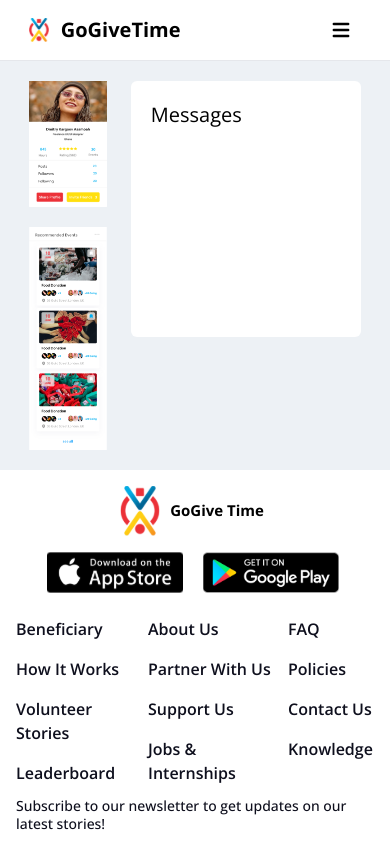
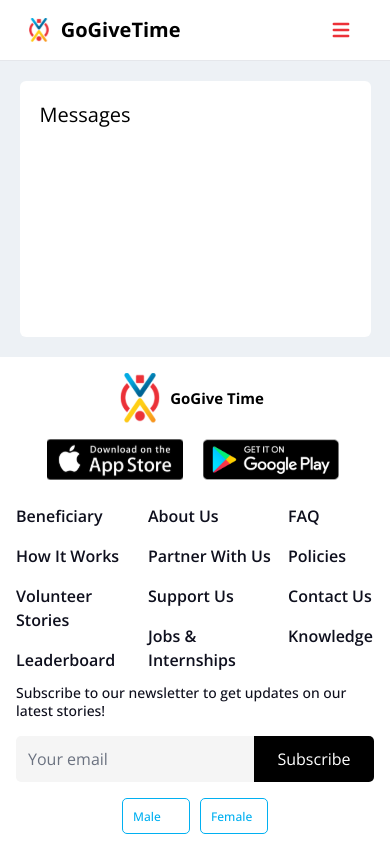
Before and after one commit to IbnSaabs/GoGiveTime, a React (Create React App) app: page /messages in a window 390 px wide. Shown: the top 844 px of the page. Built offline with nearby package versions, Linux system fonts and the light colour scheme.

Commit message:
dasboard layout updates

```diff
--- a/src/components/Dashboard/Header.jsx
+++ b/src/components/Dashboard/Header.jsx
@@ -1,7 +1,10 @@
 import React from "react";
 import { Link, useLocation } from "react-router-dom";
-import logo from "../../assets/ggt_logo.svg";
+import Logo from "./Logo";
+import { HiMenu } from "react-icons/hi";
+import { IoIosClose } from "react-icons/io";
 
+// menu items
 const NavItems = [
   {
     id: 1,
@@ -30,59 +33,56 @@ const NavItems = [
   },
 ];
 
-const Header = () => {
+const Header = (props) => {
+  const [isOpen, setIsOpen] = React.useState(false);
+
   const { pathname } = useLocation();
 
+  const toggleMobileNav = () => {
+    setIsOpen((prev) => !prev);
+  };
+
   return (
-    <nav className="bg-white  sm:px-4 py-2.5 sticky w-full z-20 top-0 border-b border-gray-200 ">
-      <div className="container flex flex-wrap items-center justify-between w-[85vw] mx-auto ">
-        <Link to="/" className="flex items-center ">
-          <img
-            src={logo}
-            className="h-6 mr-3 sm:h-16"
-            alt="Go give time Logo"
-          />
-          <span className="self-center text-xl font-bold whitespace-nowrap">
-            GoGiveTime
-          </span>
-        </Link>
-        <div className="flex md:order-2 md:hidden">
+    <nav className="bg-white lg:px-4 py-2.5 sticky w-full z-20 top-0 border-b border-gray-200 ">
+      <div
+        className={`container flex flex-wrap items-center  w-[85vw] mx-auto  ${
+          isOpen ? "justify-end" : "justify-between"
+        }`}
+      >
+        {!isOpen && <Logo className="h-6 mr-3 lg:h-16" />}
+        <div className="flex lg:order-2 lg:hidden z-20">
           <button
-            data-collapse-toggle="navbar-sticky"
+            onClick={toggleMobileNav}
             type="button"
             className="inline-flex items-center p-2 text-sm text-gray-500 rounded-lg  hover:bg-gray-100 focus:outline-none focus:ring-2 focus:ring-gray-200 dark:text-gray-400 "
             aria-controls="navbar-sticky"
             aria-expanded="false"
           >
-            <span className="sr-only">Open main menu</span>
-            <svg
-              className="w-6 h-6"
-              aria-hidden="true"
-              fillRule="currentColor"
-              viewBox="0 0 20 20"
-              xmlns="http://www.w3.org/2000/svg"
-            >
-              <path
-                fillRule="evenodd"
-                d="M3 5a1 1 0 011-1h12a1 1 0 110 2H4a1 1 0 01-1-1zM3 10a1 1 0 011-1h12a1 1 0 110 2H4a1 1 0 01-1-1zM3 15a1 1 0 011-1h12a1 1 0 110 2H4a1 1 0 01-1-1z"
-                clipRule="evenodd"
-              ></path>
-            </svg>
+            <span className="sr-only">Open menu</span>
+            {isOpen ? (
+              <IoIosClose className="h-6 w-6" />
+            ) : (
+              <HiMenu className="w-6 h-6 " color="EC3138" />
+            )}
           </button>
         </div>
         <div
-          className="items-center justify-between hidden w-full md:flex md:w-auto md:order-1 mr[-4px] "
-          id="navbar-sticky"
+          className={`${
+            !isOpen && "hidden"
+          } items-center justify-between w-full fixed lg:relative top-14 lg:top-0 left-0 right-0 lg:flex lg:w-auto lg:order-1 border lg:border-0 px-4 lg:px-0 bg-white`}
         >
-          <ul className="flex flex-col  py-4 mt-4 border border-gray-100 rounded-lg bg-gray-50 md:flex-row md:space-x-4 md:mt-0 md:text-sm md:font-medium md:border-0 md:bg-white ">
+          <ul className="flex flex-col  py-4 sm:mt-4  rounded-lg lg:flex-row lg:space-x-4 lg:mt-0 lg:text-sm lg:font-medium lg:border-0 ">
+            <div className="lg:hidden  flex items-center justify-center mb-3">
+              <Logo className="h-20 mr-3" />
+            </div>
             {NavItems.map((item) => (
-              <li key={item.id}>
+              <li key={item.id} className="mt-2 lg:mt-0">
                 <Link to={item.to}>
                   <button
                     type="button"
                     className={`${
                       pathname === item.to && "bg-[#01B0F1] text-white"
-                    }  hover:bg-[#01B0F1] hover:text-white focus:ring-4 focus:outline-none focus:ring-[#01b1f1bd] font-semibold text-md rounded-md  px-7 py-3 text-center  md:mr-0 `}
+                    }  hover:bg-[#01B0F1] hover:text-white focus:ring-4 focus:outline-none focus:ring-[#01b1f1bd] font-semibold text-md rounded-md  px-7 py-3 text-center  md:mr-0 w-full`}
                   >
                     {item.title}
                   </button>
@@ -96,4 +96,4 @@ const Header = () => {
   );
 };
 
-export default Header;
+export default React.memo(Header);
--- a/src/components/Dashboard/Layout.jsx
+++ b/src/components/Dashboard/Layout.jsx
@@ -4,17 +4,16 @@ import Footer from "../../views/landingPage/Footer";
 import SideBar from "./SideBar";
 
 const Layout = ({ children }) => {
-  console.log("Redered");
   return (
     <div className="bg-[#EDF1F5]">
       {/* header  */}
       <Header />
-      {/* main  */}
-      <div className="container w-[85vw] mx-auto my-5 grid  grid-cols-7 gap-6 ">
+      {/* main section */}
+      <div className="container w-[90vw] lg:w-[85vw] mx-auto my-5 grid grid-cols-1 lg:grid-cols-7 lg:gap-6 ">
         {/* sidebar  */}
         <SideBar />
         {/* main content  */}
-        <div className="text-md col-span-5">{children}</div>
+        <div className="lg:col-span-5">{children}</div>
       </div>
 
       {/* footer  */}
--- /dev/null
+++ b/src/components/Dashboard/Logo.jsx
@@ -0,0 +1,17 @@
+import React from "react";
+import { Link } from "react-router-dom";
+
+import logo from "../../assets/ggt_logo.svg";
+
+const Logo = ({ className }) => {
+  return (
+    <Link to="/" className="flex items-center ">
+      <img src={logo} className={className} alt="Go give time Logo" />
+      <span className="self-center text-xl font-bold whitespace-nowrap">
+        GoGiveTime
+      </span>
+    </Link>
+  );
+};
+
+export default Logo;
--- a/src/components/Dashboard/SideBar.jsx
+++ b/src/components/Dashboard/SideBar.jsx
@@ -1,35 +1,22 @@
 import React from "react";
 import sidebar from "../../assets/Sidebar.png";
 import recommended from "../../assets/recommended.png";
+import { useLocation } from "react-router";
 
 const SideBar = () => {
+  const { pathname } = useLocation();
+
   return (
     <aside className="col-span-2 w-full " aria-label="Sidebar">
       <div className="overflow-y-auto">
-        {/* <ul className="space-y-2">
-          {[1, 2, 3, 4, 5].map((item) => (
-            <li>
-              <a
-                href="#"
-                className="flex items-center p-2 text-base font-normal text-gray-900 rounded-lg  hover:bg-gray-100"
-              >
-                <svg
-                  aria-hidden="true"
-                  className="w-6 h-6 text-gray-500 transition duration-75 dark:text-gray-400 group-hover:text-gray-900 "
-                  fill="currentColor"
-                  viewBox="0 0 20 20"
-                  xmlns="http://www.w3.org/2000/svg"
-                >
-                  <path d="M2 10a8 8 0 018-8v8h8a8 8 0 11-16 0z"></path>
-                  <path d="M12 2.252A8.014 8.014 0 0117.748 8H12V2.252z"></path>
-                </svg>
-                <span className="ml-3">Dashboard</span>
-              </a>
-            </li>
-          ))}
-        </ul> */}
-        <img src={sidebar} className="w-full mb-5" alt="" />
-        <img src={recommended} className="w-full" alt="" />
+        {pathname === "/dashboard" && (
+          //  replace below image with sidebar component
+          <img src={sidebar} className="w-full mb-5" alt="sidebar element" />
+        )}
+        <div className="w-full hidden lg:block">
+          {/* replace below image with recommended post component */}
+          <img src={recommended} alt="recommended element" />
+        </div>
       </div>
     </aside>
   );
--- a/src/views/dashboard/pages/Feed.jsx
+++ b/src/views/dashboard/pages/Feed.jsx
@@ -1,23 +1,13 @@
 import React from "react";
-
-//manually delaying page component by 3000ms to test visibility of loader
-const Layout = React.lazy(() =>
-  Promise.all([
-    import("../../../components/Dashboard/Layout"),
-    new Promise((resolve) => setTimeout(resolve, 3000)),
-  ]).then(([moduleExports]) => moduleExports)
-);
-// import Layout from "../../../components/Dashboard/Layout";
+import Layout from "../../../components/Dashboard/Layout";
 import post from "../../../assets/Content.png";
-import { Loader } from "../../../components/Loader";
 
 const Feed = () => {
   return (
-    <React.Suspense fallback={<Loader />}>
-      <Layout>
-        <img src={post} className="w-full" alt="" />
-      </Layout>
-    </React.Suspense>
+    <Layout>
+      {/* replace below image with addPost,Photo post frame */}
+      <img src={post} className="w-full" alt="" />
+    </Layout>
   );
 };
 
```
